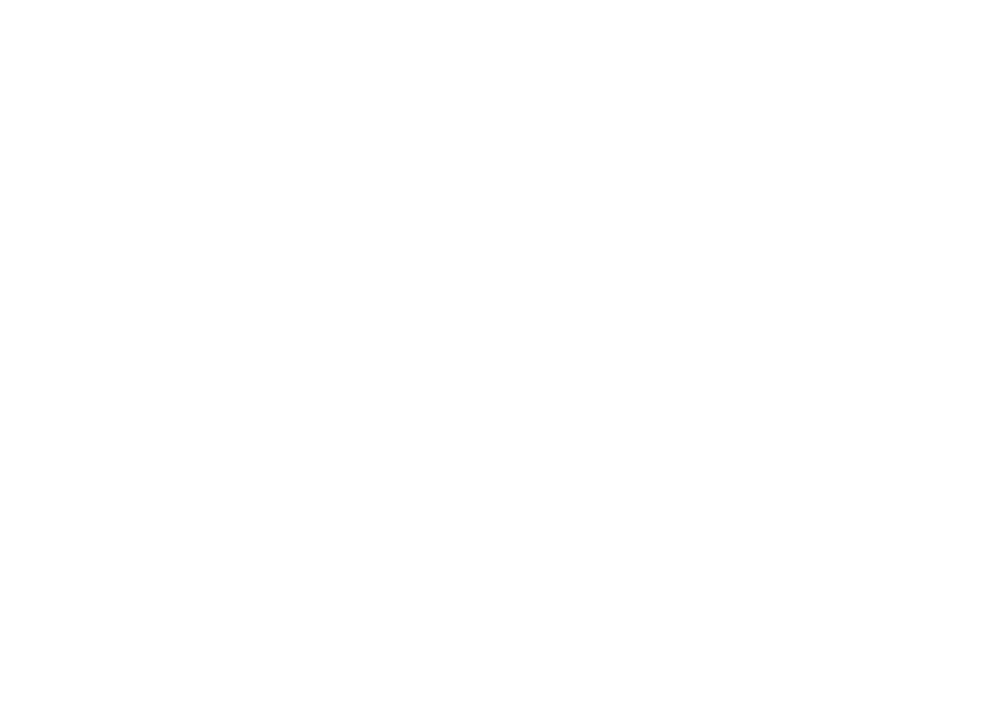
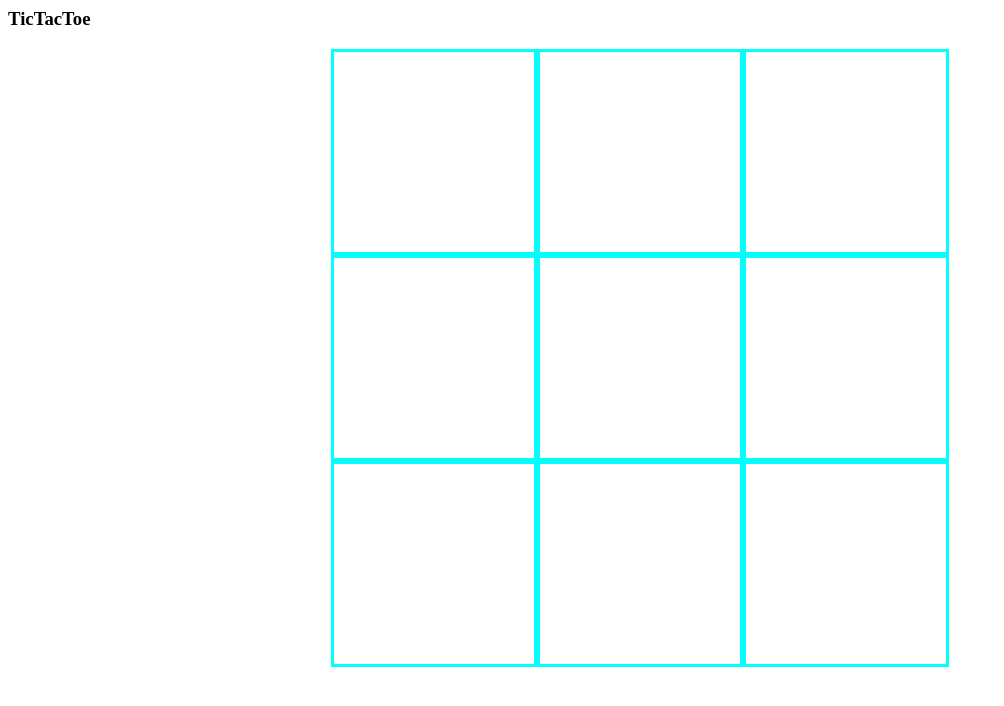
Before and after one commit to mackmeggie/tictactoe, a plain HTML site: page index.html in a window 1280 px wide. Shown: the whole page, without its empty margins (0-1004 px from the left). Drawn offline with Linux system fonts and the light colour scheme.

Commit message:
add css style for div visualization

```diff
--- a/index.html
+++ b/index.html
@@ -8,5 +8,13 @@
 </head>
 <body>
 
+<h3>TicTacToe</h3>
+<div class="wrapper">
+<div class="gameboard">
+
+</div>
+</div>
+
+<script src="script.js" defer></script>
 </body>
 </html>
--- a/script.js
+++ b/script.js
@@ -2,20 +2,24 @@
 //Gameboard stored as array inside factory function
 const gameboard = (() => {
 
-    const board = [{
-    a:1, a:2, a:3,
-    b:1, b:2, b:3,
-    c:1, c:2, c:3
-    }];
+    const board = [
+    {a:1}, {a:2}, {a:3},
+    {b:1}, {b:2}, {b:3},
+    {c:1}, {c:2}, {c:3}
+    ];
 
 
 //function creates gameboard
     const displayboard = () => {
-        let gameboard = document.querySelector('gameboard');
-        board.forEach((Object, index) => {
-           const cell = document.createElement('div');
+
+        board.forEach((object, index) => {
+        let gamegrid = document.querySelector('.gameboard');
+           let cell = document.createElement('div');
+           cell.classList.add('gamecell');
            cell.setAttribute('id',`${index}`);
-           gameboard.appendChild(cell);
+           gamegrid.appendChild(cell);
+           gamegrid.style.gridTemplateRows=`repeat(3, 1fr)`
+           gamegrid.style.gridTemplateColumns=`repeat(3, 1fr)`
         })
     }
 
@@ -23,3 +27,5 @@ const gameboard = (() => {
         board, displayboard,
     };
 })();
+
+gameboard.displayboard();
--- a/style.css
+++ b/style.css
@@ -0,0 +1,21 @@
+
+.wrapper {
+    display: flex;
+    justify-content: center;
+}
+
+.gameboard {
+    display: grid;
+    justify-content: center;
+    align-content: center;
+    width: 600px;
+
+}
+.gamecell {
+    display: grid;
+
+
+    border-style: solid;
+    border-color: aqua;
+    padding: 100px
+}
```
